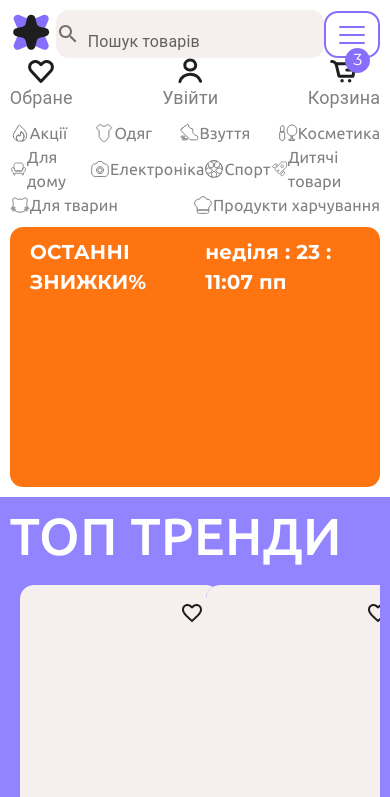
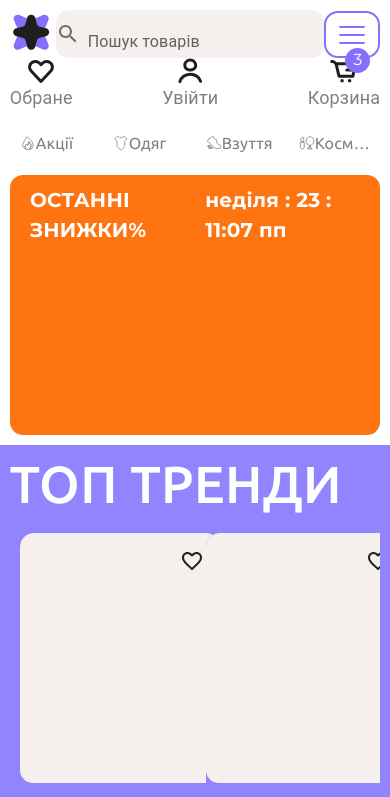
Before and after one commit to Carisky/Project, a React (Create React App) app in the folder frontend/: page / in a window 390 px wide. Shown: the top 797 px of the page. Built offline with nearby package versions, Linux system fonts and the light colour scheme; no server answers.

Commit message:
added carousel for categories on mobile in BellowHeader

```diff
--- a/frontend/src/components/Bellowheader/Bellowheader.jsx
+++ b/frontend/src/components/Bellowheader/Bellowheader.jsx
@@ -13,7 +13,29 @@ import {
   IconShoes,
   IconCosmetics,
 } from "../../icons/icons.jsx";
+
+import Carousel from "react-multi-carousel";
+import "react-multi-carousel/lib/styles.css";
 import { useMediaQuery } from "../../hooks/useMediaQuery.js";
+
+const responsive = {
+  superLargeDesktop: {
+    breakpoint: { max: 4000, min: 1801 },
+    items: 5,
+  },
+  desktop: {
+    breakpoint: { max: 1800, min: 1025 },
+    items: 4,
+  },
+  tablet: {
+    breakpoint: { max: 1024, min: 501 },
+    items: 3,
+  },
+  mobile: {
+    breakpoint: { max: 500, min: 0 },
+    items: 4,
+  },
+};
 
 const categories = [
   { icon: IconShares, label: "Акції" },
@@ -33,14 +55,23 @@ export default function Bellowheader() {
 
   const isMobile = useMediaQuery("(max-width: 500px)");
   const isTablet = useMediaQuery("(min-width: 500.01px)");
-  const isDesktop = useMediaQuery("(min-width: 1800px)");
+  const isDesktop = useMediaQuery("(min-width: 1200px)");
 
   const renderCategory = ({ icon: Icon, label }) => (
-    <Box display="flex" alignItems="center" sx={{ cursor: "pointer" }} key={label}>
+    <Box
+      display="flex"
+      alignItems="center"
+      sx={{ cursor: "pointer" }}
+      key={label}
+    >
       <Icon />
       <Typography
         alignItems="end"
         sx={{
+            whiteSpace: "nowrap", // Prevent text from wrapping
+          overflow: "hidden",   // Hide overflowing text
+          textOverflow: "ellipsis", // Add ellipsis for overflowed text
+            width:"100%",
           color: theme.secondaryText,
           fontSize: "16px",
           fontFamily: "Ubuntu",
@@ -51,17 +82,6 @@ export default function Bellowheader() {
     </Box>
   );
 
-  const getCategoryLayout = (cols) => {
-    const rows = [];
-    for (let i = 0; i < categories.length; i += cols) {
-      rows.push(
-        <Box display="flex" justifyContent="space-between" key={`row-${i}`}>
-          {categories.slice(i, i + cols).map(renderCategory)}
-        </Box>
-      );
-    }
-    return rows;
-  };
 
   return (
     <>
@@ -76,7 +96,25 @@ export default function Bellowheader() {
           justifyContent="space-between"
           alignItems="center"
         >
-          {getCategoryLayout(4)}
+<Carousel
+            responsive={responsive}
+            autoPlay={false} // Автоматическая прокрутка
+            draggable={true} // Позволяет свайпы
+            swipeable={true} // Перетаскивание пользователем
+            showDots={false} // Без индикаторов
+            arrows={false} // Без кнопок
+            keyBoardControl={true} // Управление с клавиатуры
+            customTransition="transform 0.5s ease-in-out" // Плавный переход
+            containerClass="carousel-container"
+            itemClass="carousel-item-padding-10-px"
+            partialVisible={true} // Активация отображения частичных элементов
+          >
+            {categories.map((category, index) => (
+              <Box key={index} sx={{ padding: "10px" }}>
+                {renderCategory(category)}
+              </Box>
+            ))}
+          </Carousel>
         </Box>
       )}
       {(isTablet || isDesktop) && (
@@ -91,9 +129,7 @@ export default function Bellowheader() {
           justifyContent="space-between"
           alignItems="center"
           display="flex"
-        >
-          {categories.map(renderCategory)}
-        </Box>
+        ></Box>
       )}
     </>
   );
```
